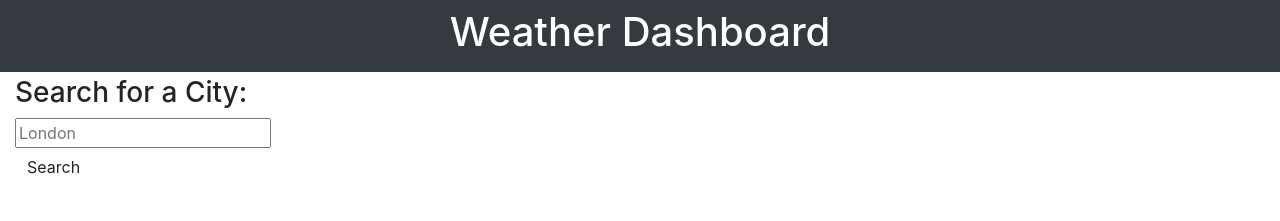
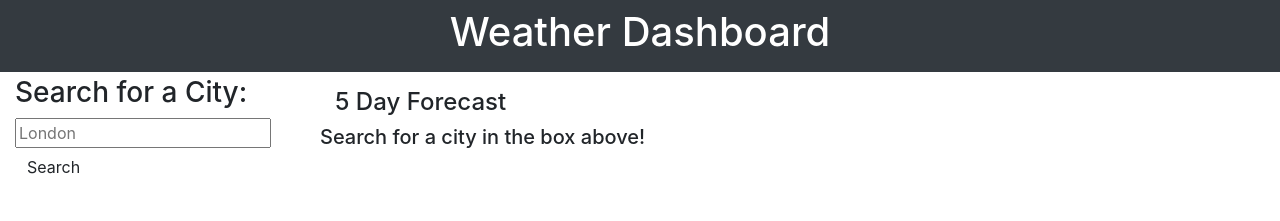
Before and after one commit to tascott/Weather-Dashboard, a plain HTML site: page index.html in a window 1280 px wide. Drawn offline with nearby package versions, Linux system fonts and the light colour scheme.

Commit message:
Add some html for no-data

```diff
--- a/index.html
+++ b/index.html
@@ -43,7 +43,10 @@
 
       <div class="col-lg-9 pb-3">
         <section id="today" class="mt-3" role="region" aria-live="polite"></section>
-        <section id="forecast" class="row mt-3" role="region" aria-live="polite"></section>
+        <h4>5 Day Forecast</h4>
+        <section id="forecast" class="row" role="region" aria-live="polite">
+          <h5>Search for a city in the box above!</h5>
+        </section>
       </div>
     </div>
   </div>
```
